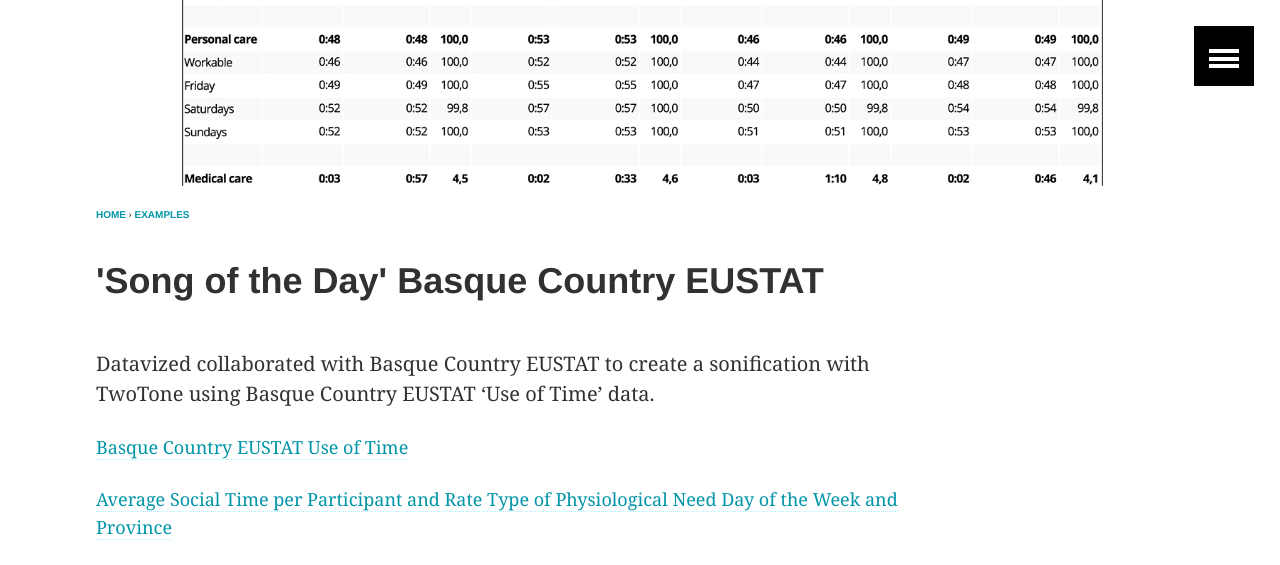
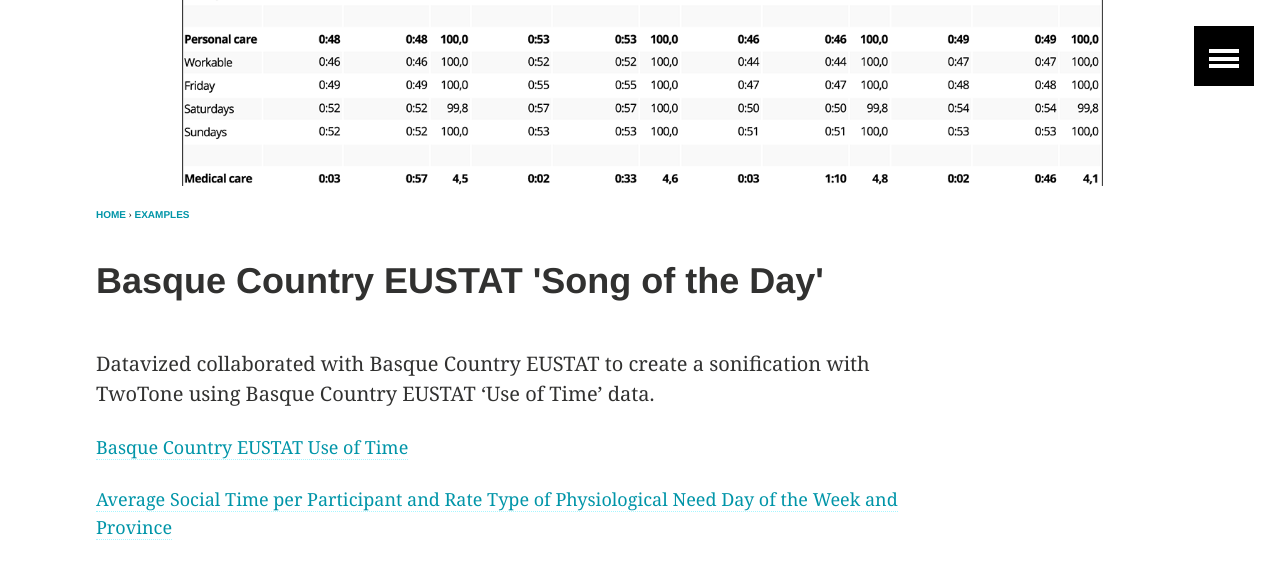
Before and after one commit to sonifydata/twotone.io, a Jekyll site: the page built from _posts/2019-02-12-song-of-the-day-basque-country-eustat.md, in a window 1280 px wide and 1400 px high, scrolled down 566 px. Shown: the top 565 px of the window. Built offline with Jekyll 4.4.1, drawn with Linux system fonts in a browser that asks for light colours; some of the changed text lies outside the part shown; grey boxes are pictures that could not be loaded.

Commit message:
Update from Forestry.io Debra Anderson updated _posts/2019-02-12-song-of-the-day-basque-country-eustat.md

```diff
--- a/_posts/2019-02-12-song-of-the-day-basque-country-eustat.md
+++ b/_posts/2019-02-12-song-of-the-day-basque-country-eustat.md
@@ -1,6 +1,6 @@
 ---
 layout: article
-title: "'Song of the Day' Basque Country EUSTAT"
+title: Basque Country EUSTAT 'Song of the Day'
 date: 2019-02-12 20:02:00 +0000
 modified: ''
 categories:
@@ -21,3 +21,9 @@ Datavized collaborated with Basque Country EUSTAT to create a sonification with
 [Average Social Time per Participant and Rate Type of Physiological Need Day of the Week and Province](http://en.eustat.eus/elementos/ele0000400/Average_social_time_per_participant_and_rate_type_of_physiological_need_day_of_the_week_and_province_hhmm/tbl0000453_i.htm "Average Social Time per Participant and Rate Type of Physiological Need Day of the Week and Province")
 
 <iframe width="560" height="315" src="https://www.youtube.com/embed/-_MZHNWBOsk" frameborder="0" allow="accelerometer; autoplay; encrypted-media; gyroscope; picture-in-picture" allowfullscreen></iframe>
+
+Watch this short video to learn about how to make the 'Song of the Day' made with TwoTone's City data partner Basque Country EUSTAT.
+
+To replicate or remix the project, download the 'Use of Time' data set [here](https://drive.google.com/open?id=1iKZqutJcmyz1QkxC1gOzyqY9t7K6elb4 "Use of Time data set ") or go to the source link [here](http://en.eustat.eus/elementos/ele0000400/Average_social_time_per_participant_and_rate_type_of_physiological_need_day_of_the_week_and_province_hhmm/tbl0000453_i.html "Basque Country EUSTAT 'Use of Time'").
+
+<iframe width="560" height="315" src="[https://www.youtube.com/embed/2dQMSMRWwJI](https://www.youtube.com/embed/2dQMSMRWwJI "https://www.youtube.com/embed/2dQMSMRWwJI")" frameborder="0" allow="accelerometer; autoplay; encrypted-media; gyroscope; picture-in-picture" allowfullscreen></iframe>
```
Also changed, not shown: .forestry/front_matter/templates/post.yml.
